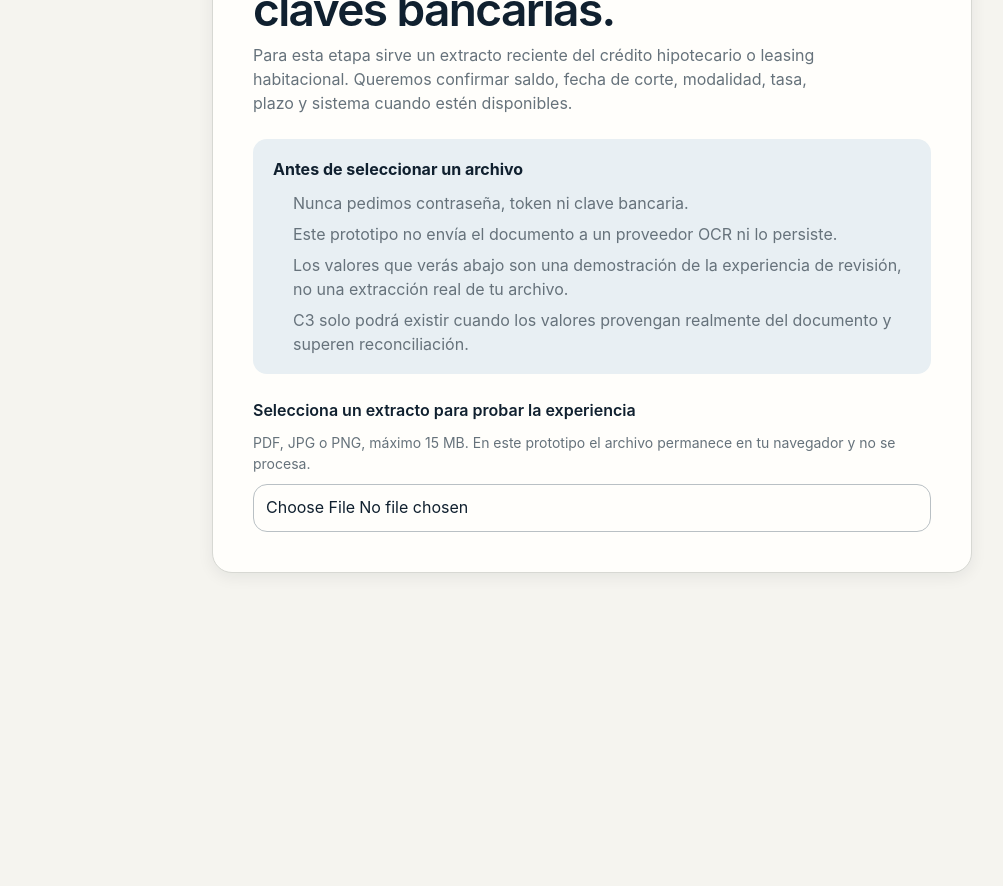
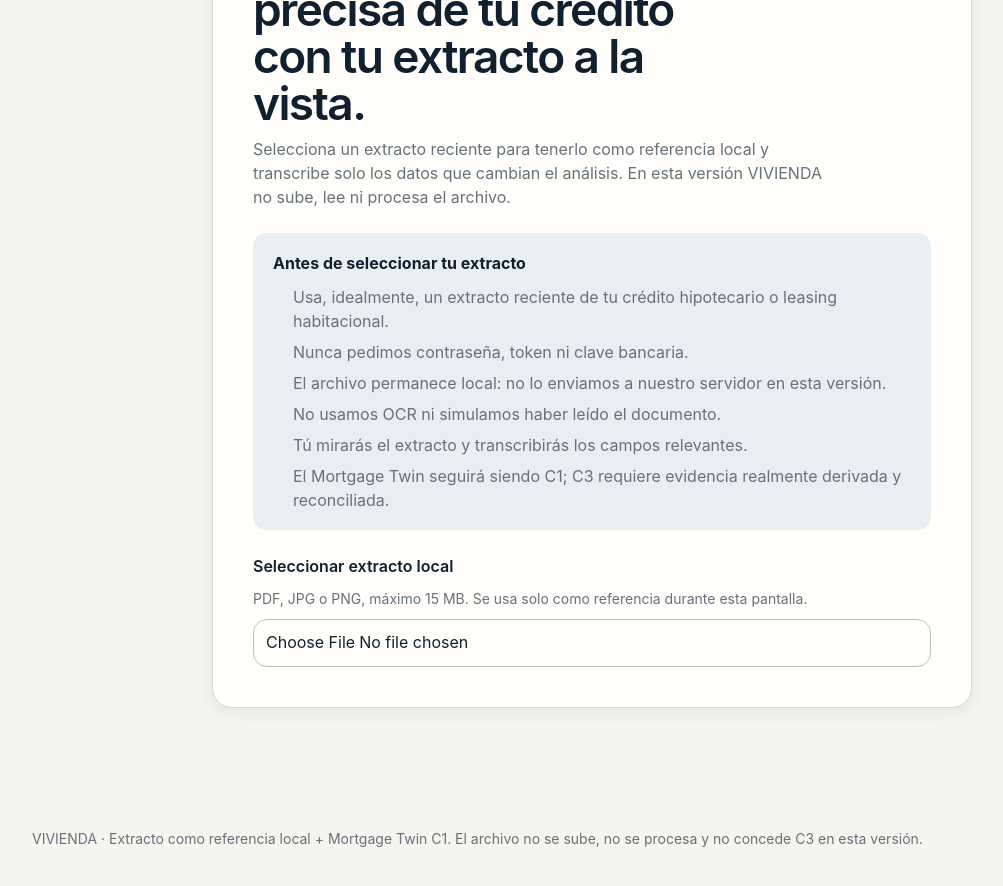
Before and after one commit to arendon7/VIVIENDA, a Next.js app: page /verificar in a window 1280 px wide. Shown: the part 300-1186 px from the top of the page, without its empty margins (48-1051 px from the left). Before the commit the page ends 945 px from the top, so only its background shows below. Built offline with nearby package versions, Linux system fonts and the light colour scheme.

Commit message:
feat: replace verification demo with guided Mortgage Twin v0.20

```diff
--- a/app/verificar/page.tsx
+++ b/app/verificar/page.tsx
@@ -1,5 +1,5 @@
 import "./review.css";
-import { DocumentReviewDemo } from "./review-demo";
+import { StatementGuidedMortgageTwin } from "./statement-guided-mortgage-twin";
 
 export default function VerificarPage() {
   return (
@@ -9,8 +9,11 @@
         <a className="nav-link" href="/revisar">Volver al análisis</a>
       </header>
       <main id="contenido" className="form-shell">
-        <DocumentReviewDemo />
+        <StatementGuidedMortgageTwin />
       </main>
+      <footer className="shell site-footer">
+        VIVIENDA · Extracto como referencia local + Mortgage Twin C1. El archivo no se sube, no se procesa y no concede C3 en esta versión.
+      </footer>
     </>
   );
 }
```
